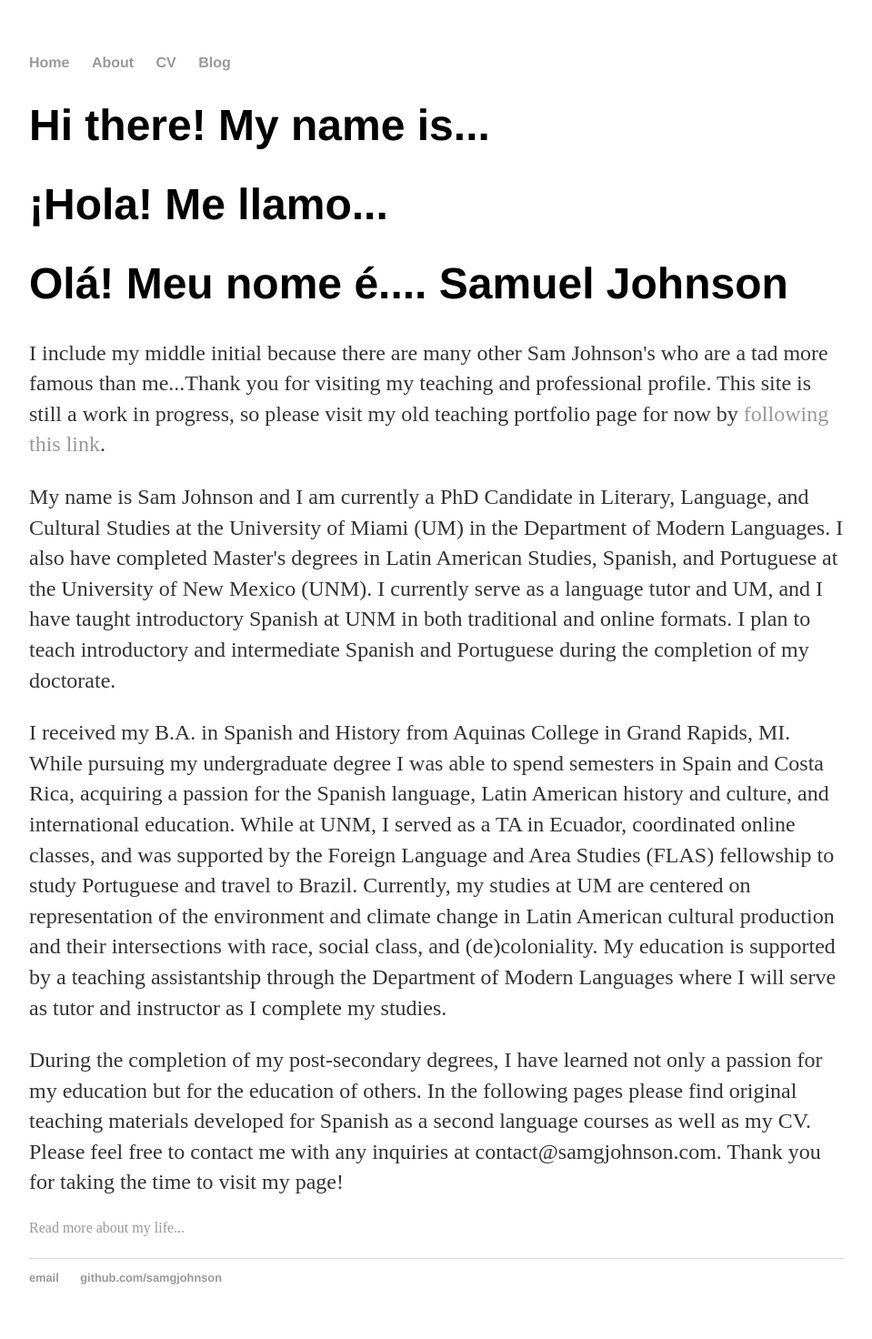
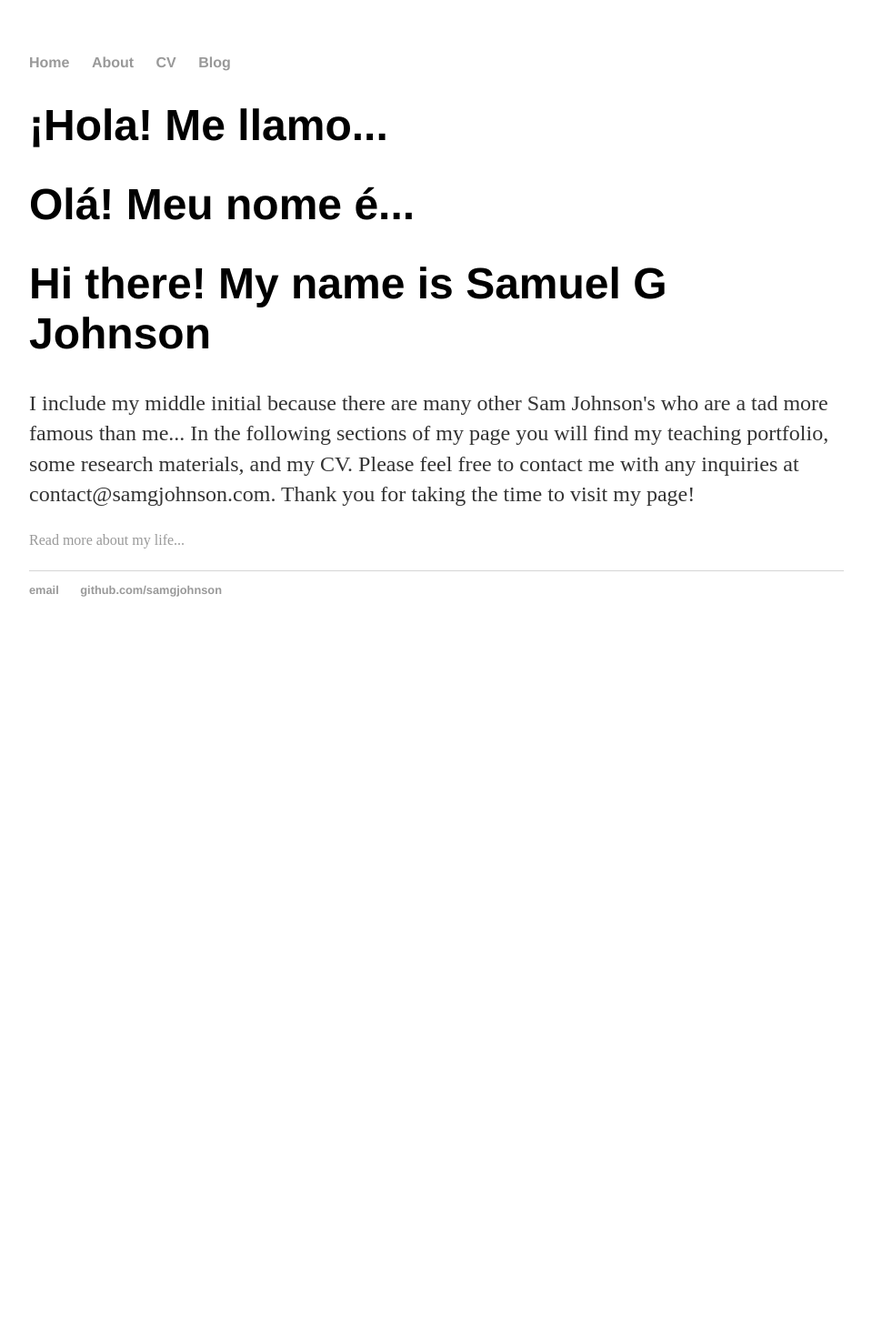
Before and after one commit to samgjohnson/samgjohnson.github.io, a Jekyll site: the page built from index.html, in a window 1280 px wide. Shown: the whole page at 91% size, without its empty margins (160-1119 px from the left). Built offline with Jekyll 4.4.1, drawn with Linux system fonts in a browser that asks for light colours; after the commit the page ends 900 px from its top, so only the background shows below that.

Commit message:
Update index.html
update to main text, and headings

```diff
--- a/index.html
+++ b/index.html
@@ -3,12 +3,10 @@ layout: default
 title: "Sam Johnson Portfolio"
 ---
 <div class="blurb">
-		<h1>Hi there! My name is...</h1>
-        	<h1>¡Hola! Me llamo...</h1>
-    		<h1>Olá! Meu nome é.... Samuel Johnson</h1>
-    			<p>I include my middle initial because there are many other Sam Johnson's who are a tad more famous than me...Thank you for visiting my teaching and professional profile. This site is still a work in progress, so please visit my old teaching portfolio page for now by <a href="https://sites.google.com/view/samgjohnson">following this link</a>. <p>My name is Sam Johnson and I am currently a PhD Candidate in Literary, Language, and Cultural Studies at the University of Miami (UM) in the Department of Modern Languages. I also have completed Master's degrees in Latin American Studies, Spanish, and Portuguese at the University of New Mexico (UNM). I currently serve as a language tutor and UM, and I have taught introductory Spanish at UNM in both traditional and online formats. I plan to teach introductory and intermediate Spanish and Portuguese during the completion of my doctorate.</p>
-    				<p>I received my B.A. in Spanish and History from Aquinas College in Grand Rapids, MI. While pursuing my undergraduate degree I was able to spend semesters in Spain and Costa Rica, acquiring a passion for the Spanish language, Latin American history and culture, and international education. While at UNM, I served as a TA in Ecuador, coordinated online classes, and was supported by the Foreign Language and Area Studies (FLAS) fellowship to study Portuguese and travel to Brazil. Currently, my studies at UM are centered on representation of the environment and climate change in Latin American cultural production and their intersections with race, social class, and (de)coloniality. My education is supported by a teaching assistantship through the Department of Modern Languages where I will serve as tutor and instructor as I complete my studies.</p>
-    				<p>During the completion of my post-secondary degrees, I have learned not only a passion for my education but for the education of others. In the following pages please find original teaching materials developed for Spanish as a second language courses as well as my CV.
+		<h1>¡Hola! Me llamo...</h1>
+        	<h1>Olá! Meu nome é...</h1>
+    		<h1>Hi there! My name is Samuel G Johnson</h1>
+    			<p>I include my middle initial because there are many other Sam Johnson's who are a tad more famous than me... In the following sections of my page you will find my teaching portfolio, some research materials, and my CV.
     					Please feel free to contact me with any inquiries at contact@samgjohnson.com. Thank you for taking the time to visit my page!</p></body>
         <a href="/about">Read more about my life...</a></p>
 </div><!-- /.blurb -->
```
